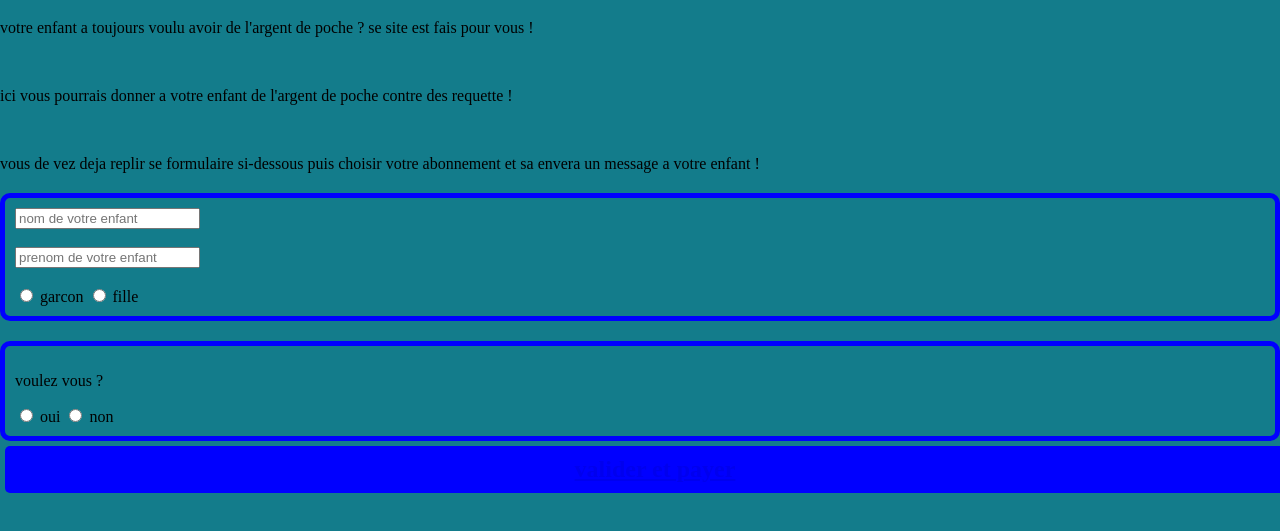
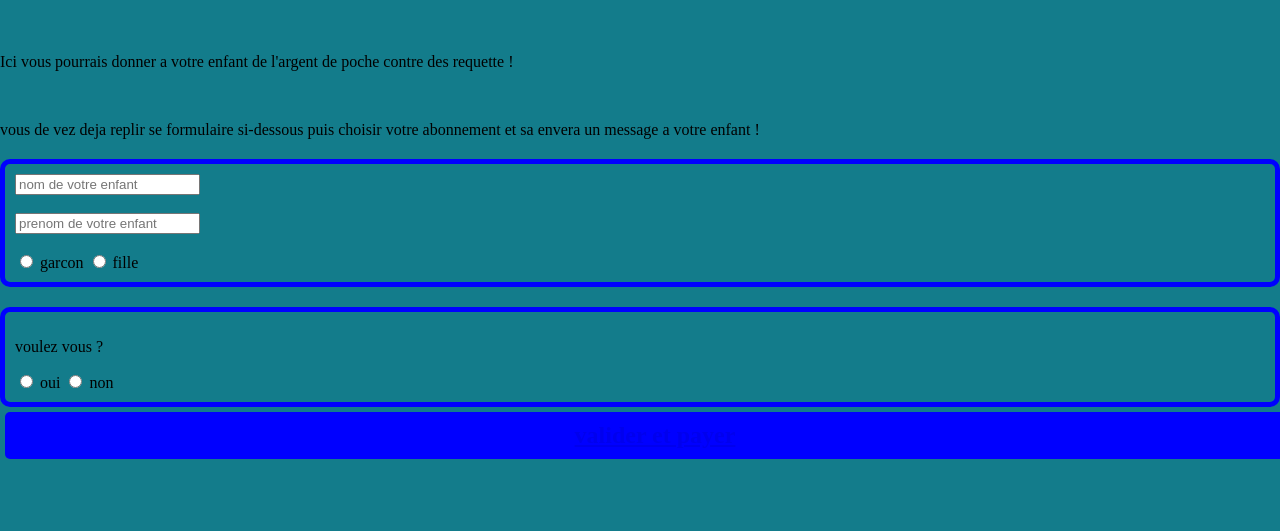
Before and after one commit to Poussistar/Poussistar.github.io, a plain HTML site: page index.html in a window 1280 px wide. Shown: the part 157-688 px from the top of the page. Drawn offline with Linux system fonts and the light colour scheme.

Commit message:
Update index.html

```diff
--- a/index.html
+++ b/index.html
@@ -25,8 +25,8 @@
         </nav>
         </div>
     <h1>acceuil</h1>
-    <p>votre enfant a toujours voulu avoir de l'argent de poche ? se site est fais pour vous !</p><br>
-    <p>ici vous pourrais donner a votre enfant de l'argent de poche contre des requette !</p><br>
+    <pVotre enfant a toujours voulu avoir de l'argent de poche ? se site est fais pour vous !</p><br>
+    <p>Ici vous pourrais donner a votre enfant de l'argent de poche contre des requette !</p><br>
     <p>vous de vez deja replir se formulaire si-dessous puis choisir votre abonnement et sa envera un message a votre enfant !</p>
     <form >
         <div class="enfant">
```
